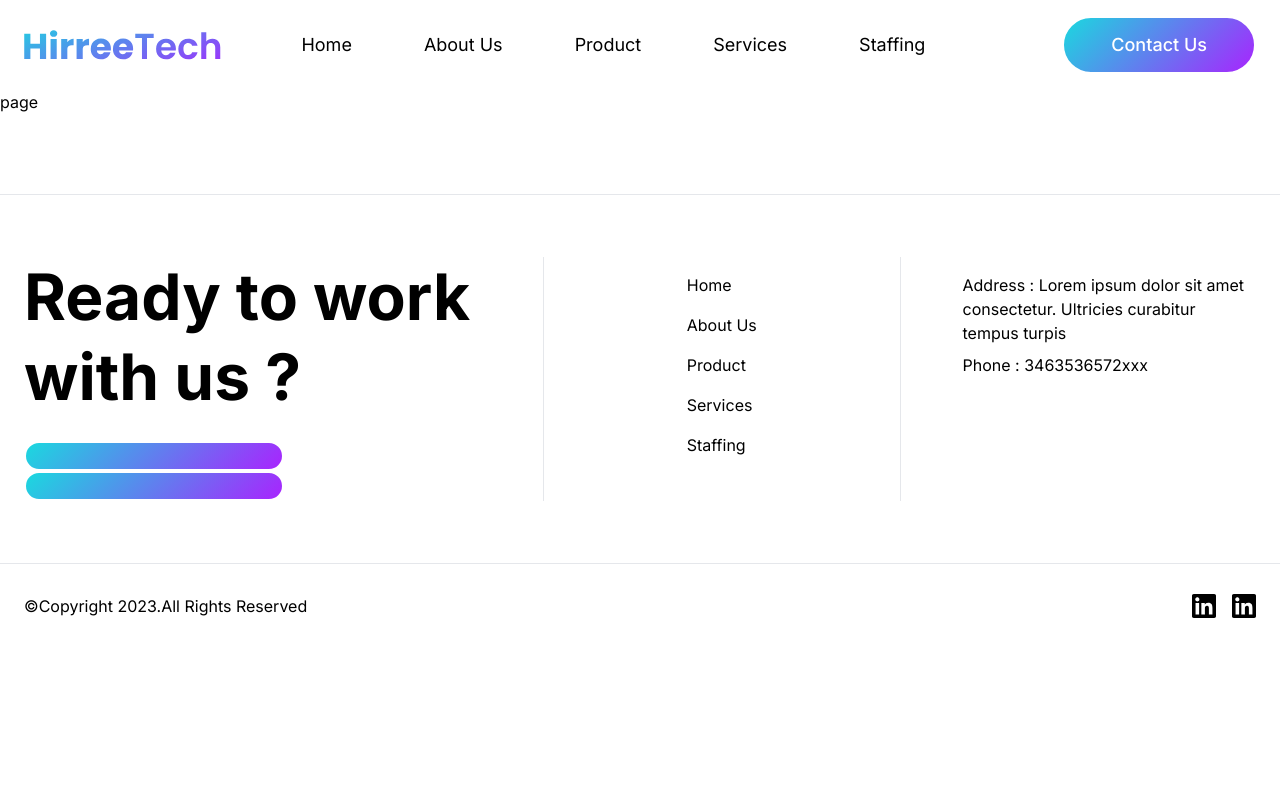
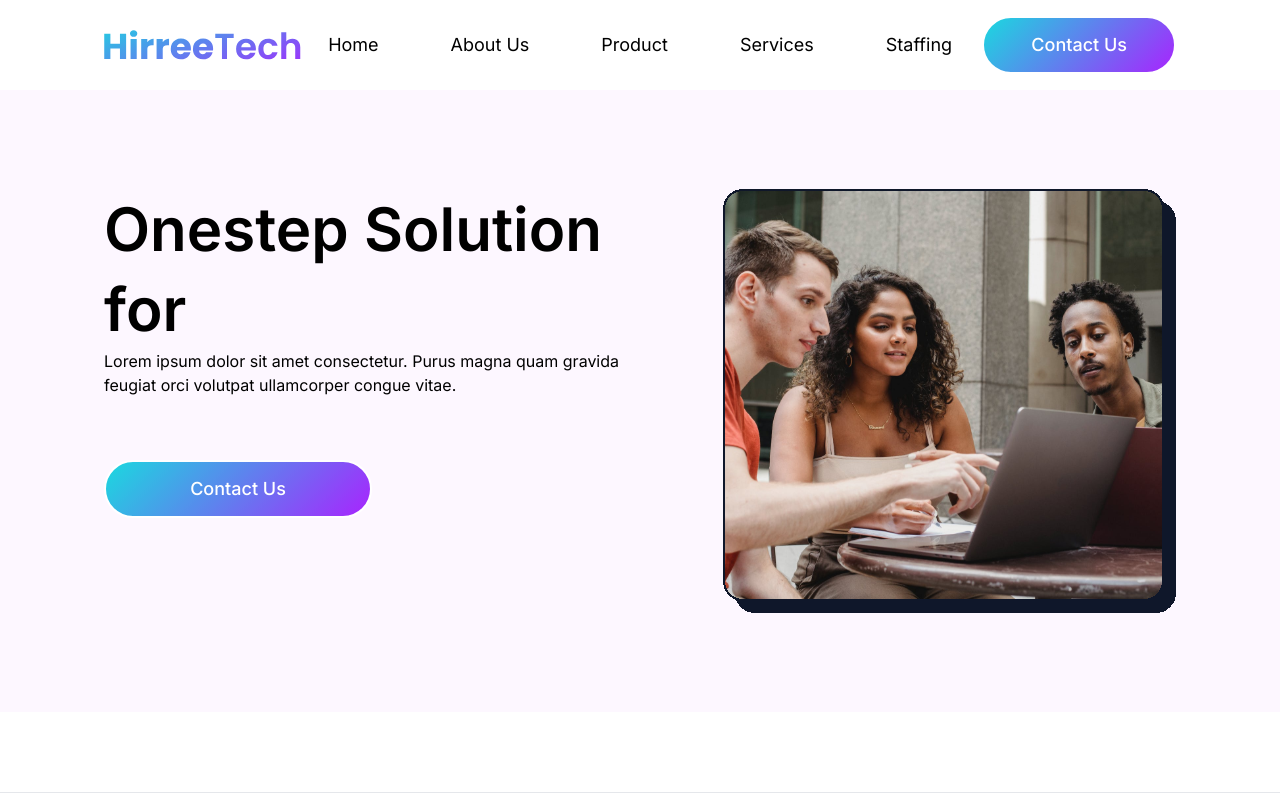
Before and after one commit to Nish7156/hire-web, a Next.js app: page /about-us in a window 1280 px wide. Shown: the top 800 px of the page. Built offline with nearby package versions, Linux system fonts and the light colour scheme.

Commit message:
common section

```diff
--- a/next.config.mjs
+++ b/next.config.mjs
@@ -1,4 +1,7 @@
 /** @type {import('next').NextConfig} */
-const nextConfig = {};
+const nextConfig = {
+
+
+};
 
 export default nextConfig;
--- a/src/app/about-us/page.tsx
+++ b/src/app/about-us/page.tsx
@@ -1,8 +1,11 @@
+import AboutHero from '@/components/pages/About/AboutHero'
 import React from 'react'
 
 function page() {
   return (
-    <div>page</div>
+    <div>
+      <AboutHero/>
+    </div>
   )
 }
 
--- a/src/app/globals.scss
+++ b/src/app/globals.scss
@@ -15,7 +15,7 @@
 }
 
 .container {
-  @apply w-full max-w-[1284px] mx-auto px-4 md:px-6;
+  @apply w-full max-w-[1120px] mx-auto px-4 md:px-6;
 }
 
 .custom-buttom {
@@ -63,3 +63,11 @@
   -webkit-background-clip: text;
   -webkit-text-fill-color: transparent;
 }
+
+.heading-text {
+  @apply text-[30px] md:text-[60px] leading-[50px] md:leading-[80px] font-bold;
+}
+
+.normal-text{
+  @apply text-lg
+}
--- /dev/null
+++ b/src/app/services/page.tsx
@@ -0,0 +1,15 @@
+import FeactursSection from '@/components/pages/Services/FeactursSection'
+import MyComponent from '@/components/pages/Services/ServiceHero'
+import ServiceHero from '@/components/pages/Services/ServiceHero'
+import React from 'react'
+
+function page() {
+  return (
+    <div>
+        <MyComponent/>
+        <FeactursSection/>
+    </div>
+  )
+}
+
+export default page
--- /dev/null
+++ b/src/components/pages/About/AboutHero.tsx
@@ -0,0 +1,39 @@
+import CustomButton from '@/components/elements/CustomButton'
+import React from 'react'
+
+function AboutHero() {
+  return (
+    <>
+      <div className="bg-pink">
+      <div className="container">
+        <div className="py-[99px]">
+          <div className=" grid grid-cols-1 md:grid-cols-2">
+            <div className="">
+              <h1 className="text-[60px] leading-[80px] font-semibold">
+                Onestep Solution for
+              </h1>
+              <p>
+                Lorem ipsum dolor sit amet consectetur. Purus magna quam gravida
+                feugiat orci volutpat ullamcorper congue vitae.
+              </p>
+              <div className="pt-[63px] grid grid-cols-1 md:grid-cols-2">
+                <CustomButton >Contact Us</CustomButton>
+              </div>
+            </div>
+            <div className="mt-6 md:mt-0">
+              <div className=" flex justify-center md:justify-end">
+                <img
+                  src={"/images/hero-img.svg"}
+                  alt="Hero"
+                />
+              </div>
+            </div>
+          </div>
+        </div>
+      </div>
+    </div>
+    </>
+  )
+}
+
+export default AboutHero
--- /dev/null
+++ b/src/components/pages/Services/FeactursSection.tsx
@@ -0,0 +1,38 @@
+import IdeaIcon from "@/components/Utility/icons/IdeaIcon";
+import React from "react";
+
+function FeactursSection() {
+  return (
+    <div className="bg-pink">
+      <div className="container">
+        <div className="pt-[75px] pb-[81px]">
+          <div className="grid grid-cols-2 gap-4">
+            <div className=" content-center max-w-[431px]">
+              <h2 className=" text-[40px]">Product Design</h2>
+              <p className="normal-text pt-[32px]">
+                Successful product is the one that users turn to again and
+                again. That’s why user-centered design is at the heart of every
+                product we do. We deliver logical UX and beautiful UI for both
+                mobile and web.
+              </p>
+            </div>
+            <div className="">
+              <img src="/images/service-1.svg" alt="" />
+            </div>
+          </div>
+          <div className="mt-6">
+            <div className="grid grid-cols-3 gap-6">
+                <div className="">
+                    <IdeaIcon/>
+                    <h2>Design Sprint</h2>
+                    <div className="h-1 w-full bg-border"></div>
+                </div>
+            </div>
+          </div>
+        </div>
+      </div>
+    </div>
+  );
+}
+
+export default FeactursSection;
--- /dev/null
+++ b/src/components/pages/Services/ServiceHero.tsx
@@ -0,0 +1,28 @@
+import CustomButton from "@/components/elements/CustomButton";
+import React from "react";
+
+function ServiceHero() {
+  return (
+    <div className="container">
+      <div className="grid md:grid-cols-2 grid-cols-1 py-[74px]">
+        <div className="">1</div>
+        <div className="">
+          <h1 className="heading-text">
+            Elevate Your Business with Hirree's Expertise
+          </h1>
+          <div className=" pt-4 lg:max-w-[445px]">
+            <p>
+              Lorem ipsum dolor sit amet consectetur. Purus magna quam gravida
+              feugiat orci Lorem ipsum dolor sit amet consectetur.
+            </p>
+          </div>
+          <div className=" pt-8 grid grid-cols-1 md:grid-cols-2">
+            <CustomButton>Contact Us</CustomButton>
+          </div>
+        </div>
+      </div>
+    </div>
+  );
+}
+
+export default ServiceHero;
--- a/tailwind.config.ts
+++ b/tailwind.config.ts
@@ -13,6 +13,14 @@ const config: Config = {
         "gradient-conic":
           "conic-gradient(from 180deg at 50% 50%, var(--tw-gradient-stops))",
       },
+      colors:{
+        pink:{
+          DEFAULT:'#FDF7FF'
+        },
+       border:{
+        DEFAULT:'#D9D9D9'
+       }
+      }
     },
   },
   plugins: [],
```
Also changed, not shown: src/components/Utility/icons/IdeaIcon.tsx (added, +31 -0 lines), public/images/service-1.svg (added).
